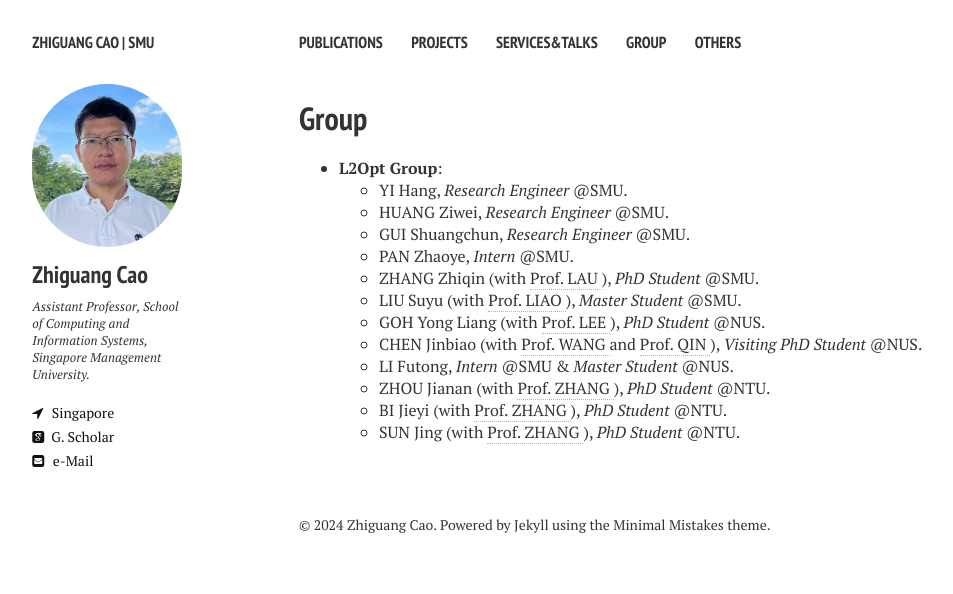
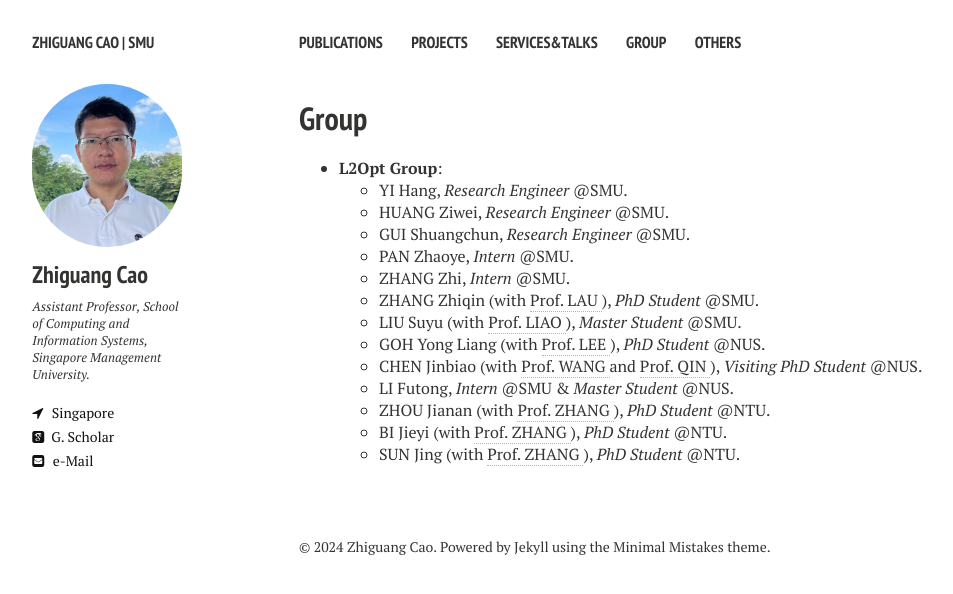
Before and after one commit to zhiguangcaosg/zhiguangcaosg.github.io, a Jekyll site: the page built from group.md, in a window 1280 px wide. Shown: the top 594 px of the page, without its empty margins (21-974 px from the left). Built offline with Jekyll 4.4.1, drawn with Linux system fonts in a browser that asks for light colours; nearby versions of some CDN libraries.

Commit message:
Update group.md

```diff
--- a/group.md
+++ b/group.md
@@ -27,6 +27,8 @@ comments: false
 	</li>
 	<li> PAN Zhaoye, <i>Intern</i> @SMU.
 	</li>
+	<li> ZHANG Zhi, <i>Intern</i> @SMU.
+	</li>
         <li> ZHANG Zhiqin (with <a href="http://www.mysmu.edu/faculty/hclau/" target="_blank"> Prof. LAU </a>), <i>PhD Student</i> @SMU.
 	</li>
         <li> LIU Suyu (with <a href="https://liziliao.github.io/" target="_blank"> Prof. LIAO </a>), <i>Master Student</i> @SMU.
```
